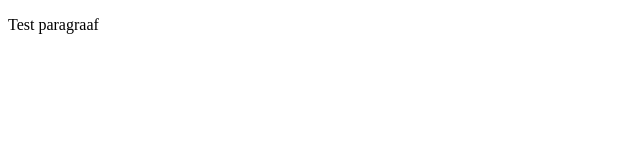
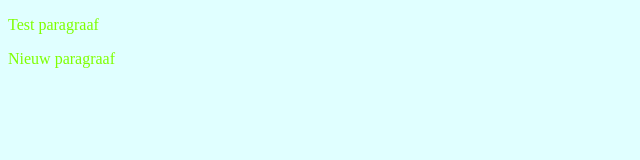
Before and after one commit to Mehmoli/Git-test-repository, a plain HTML site: page index.html in a window 1280 px wide. Shown: the whole page, without its empty margins (0-640 px from the left). Drawn offline with Linux system fonts and the light colour scheme.

Commit message:
nieuwe paragraaf toegevoegd

```diff
--- a/index.html
+++ b/index.html
@@ -2,13 +2,15 @@
 <html lang="en">
 <head>
     <meta charset="UTF-8">
-
+    <link rel="stylesheet" href="style.css" />
     <title>Git Test</title>
 </head>
 <body>
 
     <div>
         <p>Test paragraaf</p>
+
+        <p> Nieuw paragraaf</p>
     </div>
 
 </body>
```
